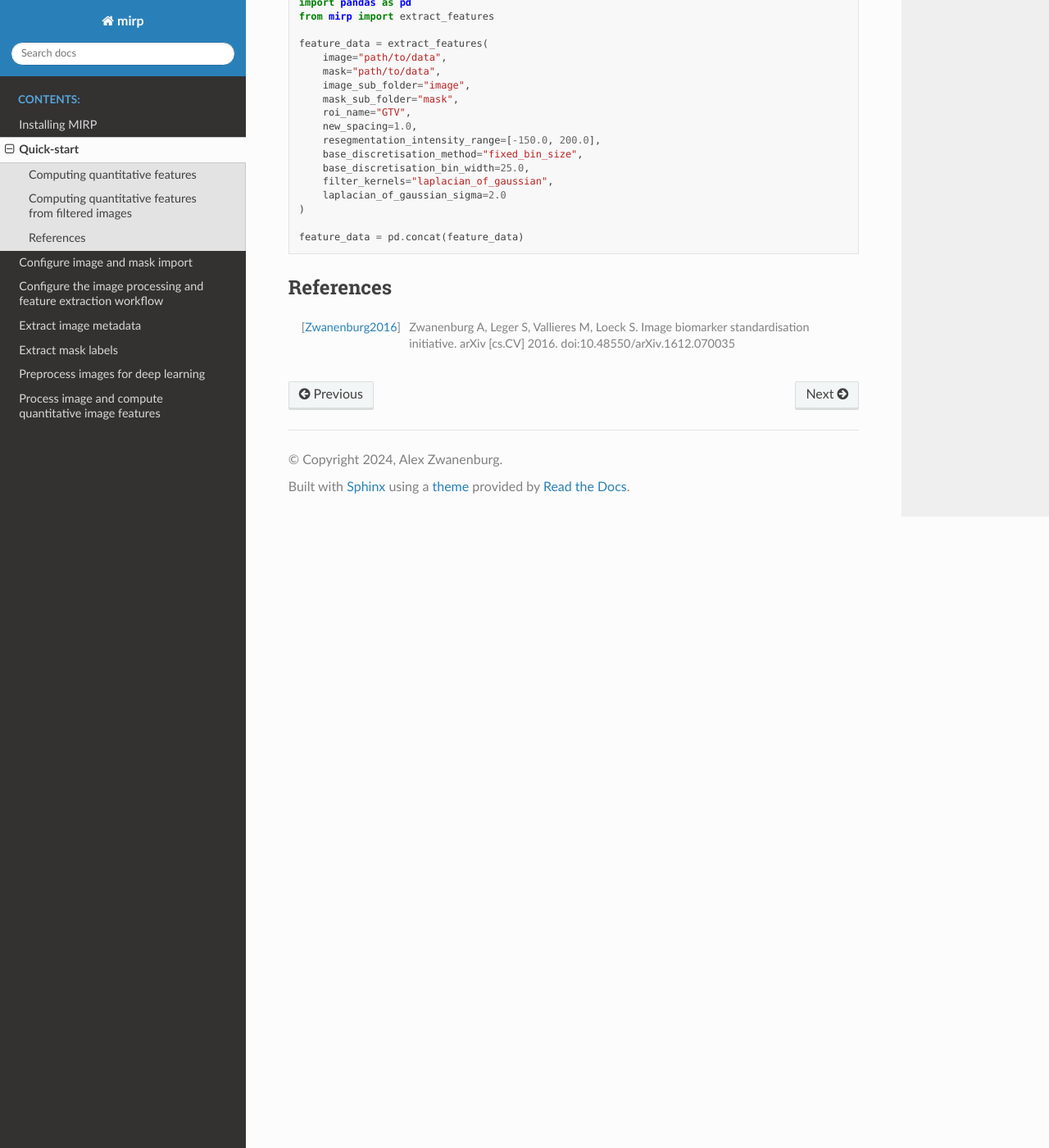
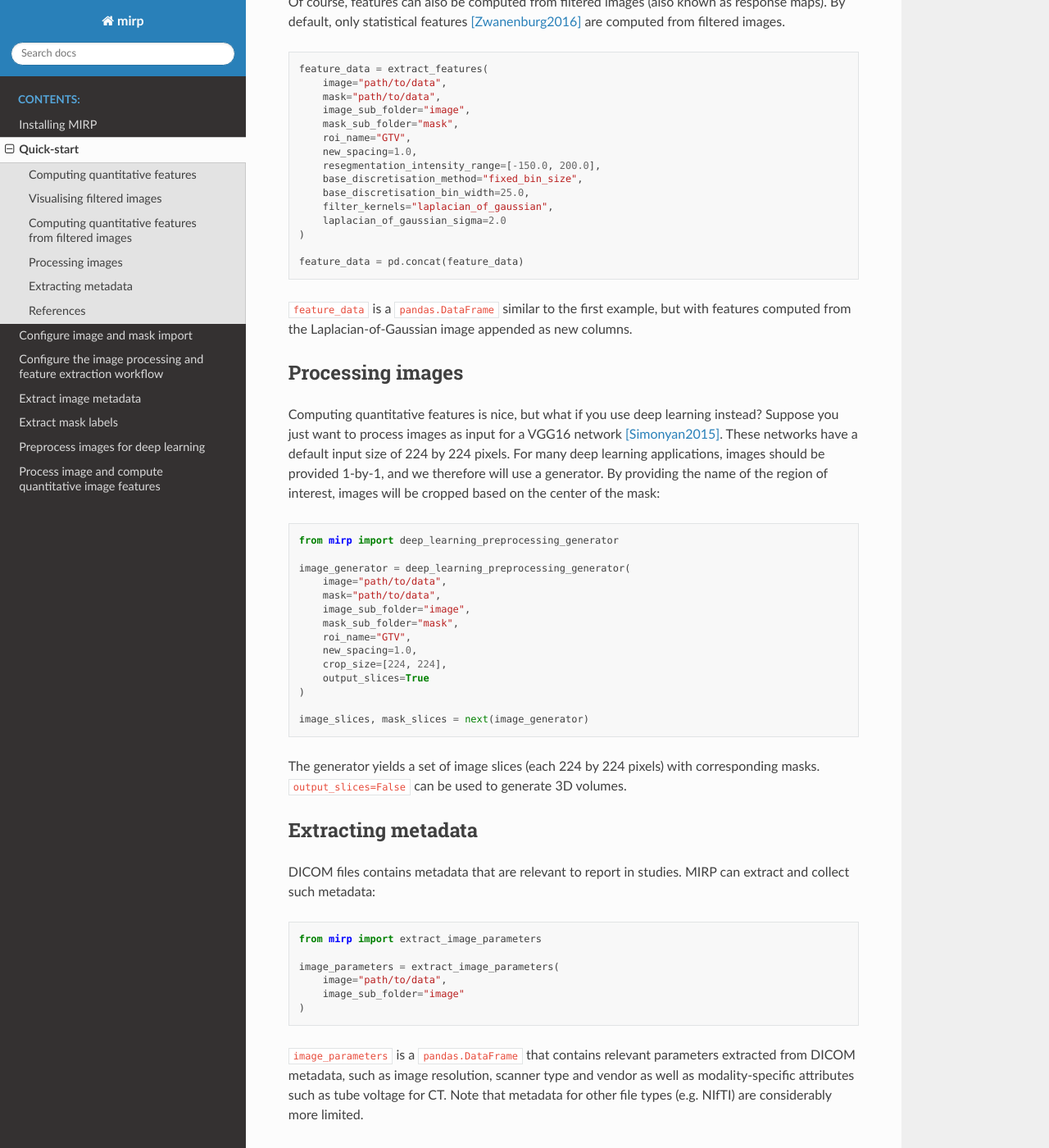
Before and after one commit to oncoray/mirp, a Sphinx documentation site: the page built from docs_source/source/quick_start.rst, in a window 1280 px wide and 1400 px high, scrolled down 1907 px. Shown: the whole window at 82% size. Built offline with Sphinx 7.4.7 and the Read the Docs theme 2.0.0, drawn with Linux system fonts in a browser that asks for light colours; some of the changed text lies outside the part shown.

Commit message:
Finalise quick-start.
#69

```diff
--- a/docs_source/source/quick_start.rst
+++ b/docs_source/source/quick_start.rst
@@ -45,16 +45,16 @@
 
     feature_data = pd.concat(feature_data)
 
-Computing quantitative features from filtered images
-----------------------------------------------------
+Visualising filtered images
+---------------------------
 Image filters enhance aspects such as edges, blobs and directional structures. MIRP supports several filters (see
 :ref:`quantitative_image_analysis`). Suppose you want to use a Laplacian-of-Gaussian filter, with the width of the
 Gaussian equal to 2.0 mm.
 
 We can first inspect the images visually using ``extract_images``. By default, ``export_images`` exports images and
-masks as dictionary with ``numpy`` data and metadata (or as NIfTI files, in case ``write_dir`` is provided). However,
-MIRP has a simple viewer for its own internal format. To use this viewer, you can set ``image_export_format =
-"native"``.
+masks as dictionary with ``numpy`` data and metadata (or as NIfTI files, in case ``write_dir`` is provided). These
+can be used with external viewers, or your own scripts. MIRP also has a simple viewer for its internal native
+image objects. To use this viewer, you can set ``image_export_format = "native"``.
 
 .. code-block:: python
 
@@ -89,13 +89,13 @@
     # View the Laplacian-of-Gaussian filtered image
     patient_1_log_image.show()
 
-Of course, features can also be computed from filtered images (also called response maps). By default, only
+Computing quantitative features from filtered images
+----------------------------------------------------
+
+Of course, features can also be computed from filtered images (also known as response maps). By default, only
 statistical features [Zwanenburg2016]_ are computed from filtered images.
 
 .. code-block:: python
-
-    import pandas as pd
-    from mirp import extract_features
 
     feature_data = extract_features(
         image="path/to/data",
@@ -113,8 +113,58 @@
 
     feature_data = pd.concat(feature_data)
 
+``feature_data`` is a ``pandas.DataFrame`` similar to the first example, but with features computed from the
+Laplacian-of-Gaussian image appended as new columns.
+
+Processing images
+-----------------
+
+Computing quantitative features is nice, but what if you use deep learning instead? Suppose you just want to process
+images as input for a VGG16 network [Simonyan2015]_. These networks have a default input size of 224 by 224 pixels.
+For many deep learning applications, images should be provided 1-by-1, and we therefore will use a generator. By
+providing the name of the region of interest, images will be cropped based on the center of the mask:
+
+.. code-block:: python
+
+    from mirp import deep_learning_preprocessing_generator
+
+    image_generator = deep_learning_preprocessing_generator(
+        image="path/to/data",
+        mask="path/to/data",
+        image_sub_folder="image",
+        mask_sub_folder="mask",
+        roi_name="GTV",
+        new_spacing=1.0,
+        crop_size=[224, 224],
+        output_slices=True
+    )
+
+    image_slices, mask_slices = next(image_generator)
+
+The generator yields a set of image slices (each 224 by 224 pixels) with corresponding masks. ``output_slices=False``
+can be used to generate 3D volumes.
+
+Extracting metadata
+-------------------
+
+DICOM files contains metadata that are relevant to report in studies. MIRP can extract and collect such metadata:
+
+.. code-block:: python
+
+    from mirp import extract_image_parameters
+
+    image_parameters = extract_image_parameters(
+        image="path/to/data",
+        image_sub_folder="image"
+    )
+
+``image_parameters`` is a ``pandas.DataFrame`` that contains relevant parameters extracted from DICOM metadata, such
+as image resolution, scanner type and vendor as well as modality-specific attributes such as tube voltage for CT.
+Note that metadata for other file types (e.g. NIfTI) are considerably more limited.
 
 References
 ----------
-.. [Zwanenburg2016] Zwanenburg A, Leger S, Vallieres M, Loeck S. Image biomarker standardisation initiative. arXiv
+.. [Zwanenburg2016] Zwanenburg A, Leger S, Vallieres M, Loeck S. Image Biomarker Standardisation Initiative. arXiv
   [cs.CV] 2016. doi:10.48550/arXiv.1612.070035
+.. [Simonyan2015] Simonyan K, Zisserman A. Very Deep Convolutional Networks for Large-Scale Image Recognition. arXiv
+  [cs.CV] 2014. doi:10.48550/arXiv.1409.1556
```
Also changed, not shown: 1 other file.
